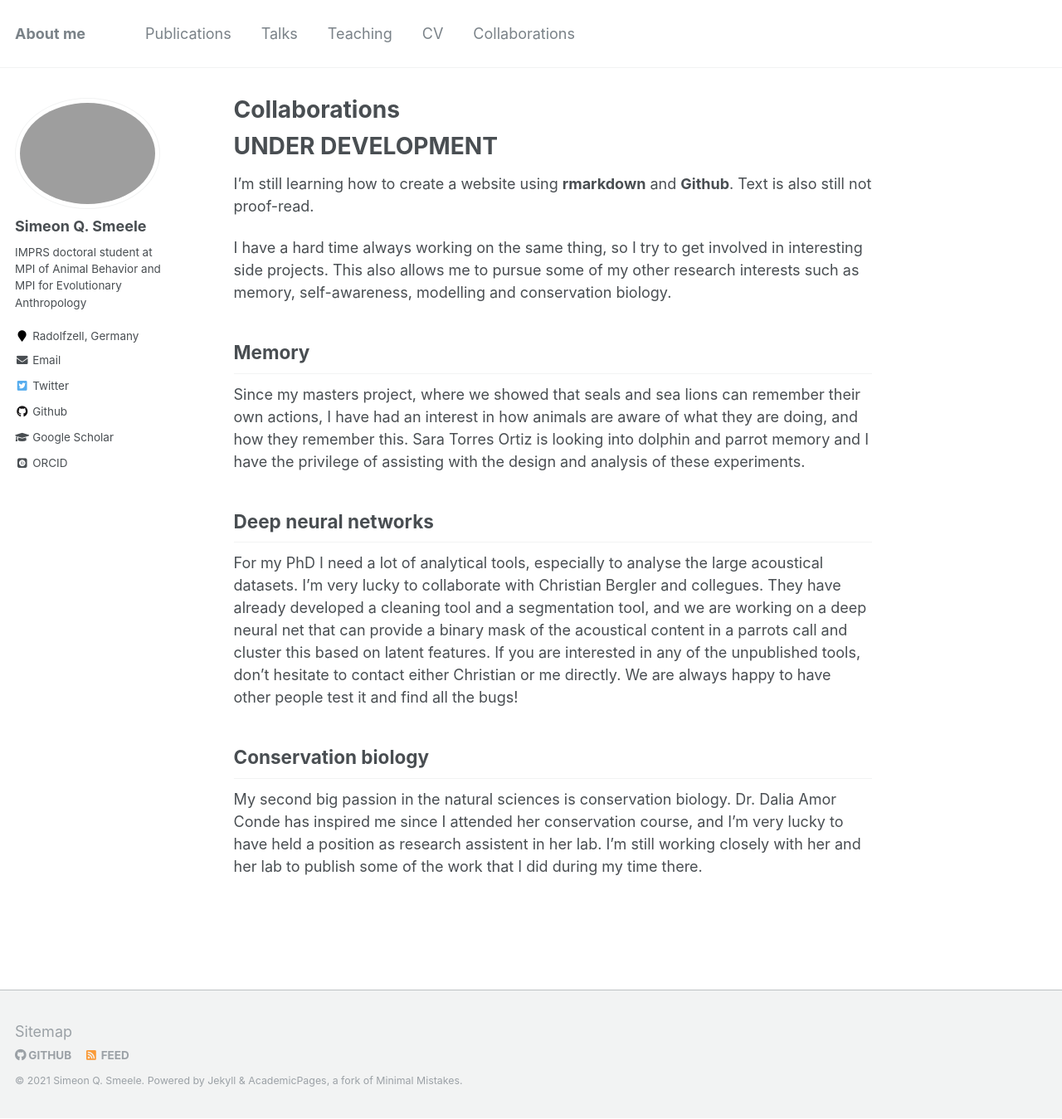
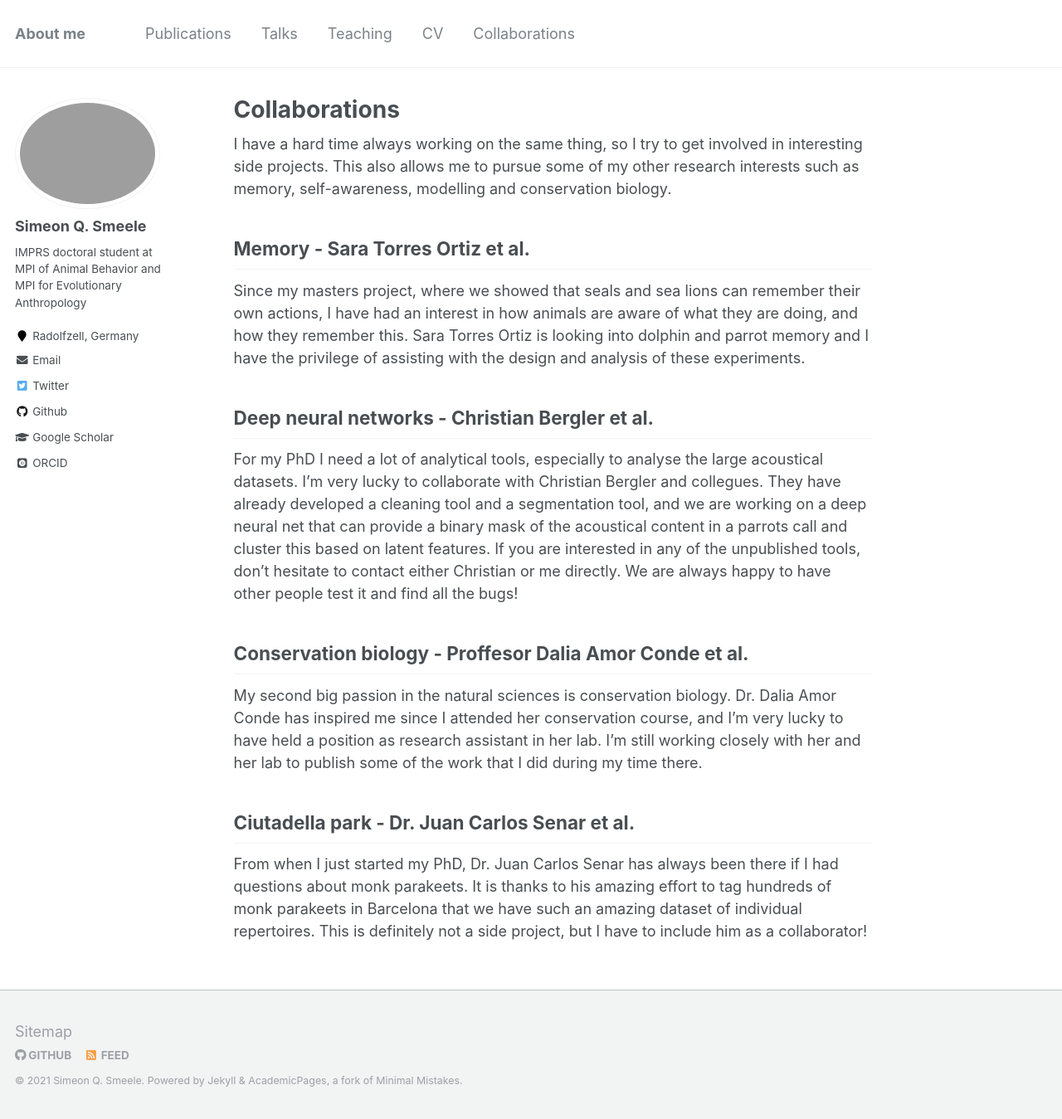
Before and after one commit to simeonqs/simeonqs.github.io, a Jekyll site: the page built from _pages/collaborations.md, in a window 1280 px wide and 1349 px high. Shown: the whole window at 83% size. Built offline with Jekyll 4.4.1, drawn with Linux system fonts in a browser that asks for light colours; some web fonts are replaced.

Commit message:
Adding JC.

```diff
--- a/_pages/collaborations.md
+++ b/_pages/collaborations.md
@@ -1,26 +1,26 @@
 ---
 permalink: /collaborations/
 title: "Collaborations"
-excerpt: ""
+excerpt: "my side projects"
 author_profile: true
 ---
 
 {% include base_path %}
 
-# UNDER DEVELOPMENT
-
-I'm still learning how to create a website using **rmarkdown** and **Github**. Text is also still not proof-read.
-
 I have a hard time always working on the same thing, so I try to get involved in interesting side projects. This also allows me to pursue some of my other research interests such as memory, self-awareness, modelling and conservation biology.
 
-## Memory
+## Memory - Sara Torres Ortiz et al.
 
 Since my masters project, where we showed that seals and sea lions can remember their own actions, I have had an interest in how animals are aware of what they are doing, and how they remember this. Sara Torres Ortiz is looking into dolphin and parrot memory and I have the privilege of assisting with the design and analysis of these experiments.
 
-## Deep neural networks
+## Deep neural networks - Christian Bergler et al.
 
 For my PhD I need a lot of analytical tools, especially to analyse the large acoustical datasets. I'm very lucky to collaborate with Christian Bergler and collegues. They have already developed a cleaning tool and a segmentation tool, and we are working on a deep neural net that can provide a binary mask of the acoustical content in a parrots call and cluster this based on latent features. If you are interested in any of the unpublished tools, don't hesitate to contact either Christian or me directly. We are always happy to have other people test it and find all the bugs!
 
-## Conservation biology
+## Conservation biology - Proffesor Dalia Amor Conde et al.
 
-My second big passion in the natural sciences is conservation biology. Dr. Dalia Amor Conde has inspired me since I attended her conservation course, and I'm very lucky to have held a position as research assistent in her lab. I'm still working closely with her and her lab to publish some of the work that I did during my time there.
+My second big passion in the natural sciences is conservation biology. Dr. Dalia Amor Conde has inspired me since I attended her conservation course, and I'm very lucky to have held a position as research assistant in her lab. I'm still working closely with her and her lab to publish some of the work that I did during my time there.
+
+## Ciutadella park - Dr. Juan Carlos Senar et al.
+
+From when I just started my PhD, Dr. Juan Carlos Senar has always been there if I had questions about monk parakeets. It is thanks to his amazing effort to tag hundreds of monk parakeets in Barcelona that we have such an amazing dataset of individual repertoires. This is definitely not a side project, but I have to include him as a collaborator!
```
